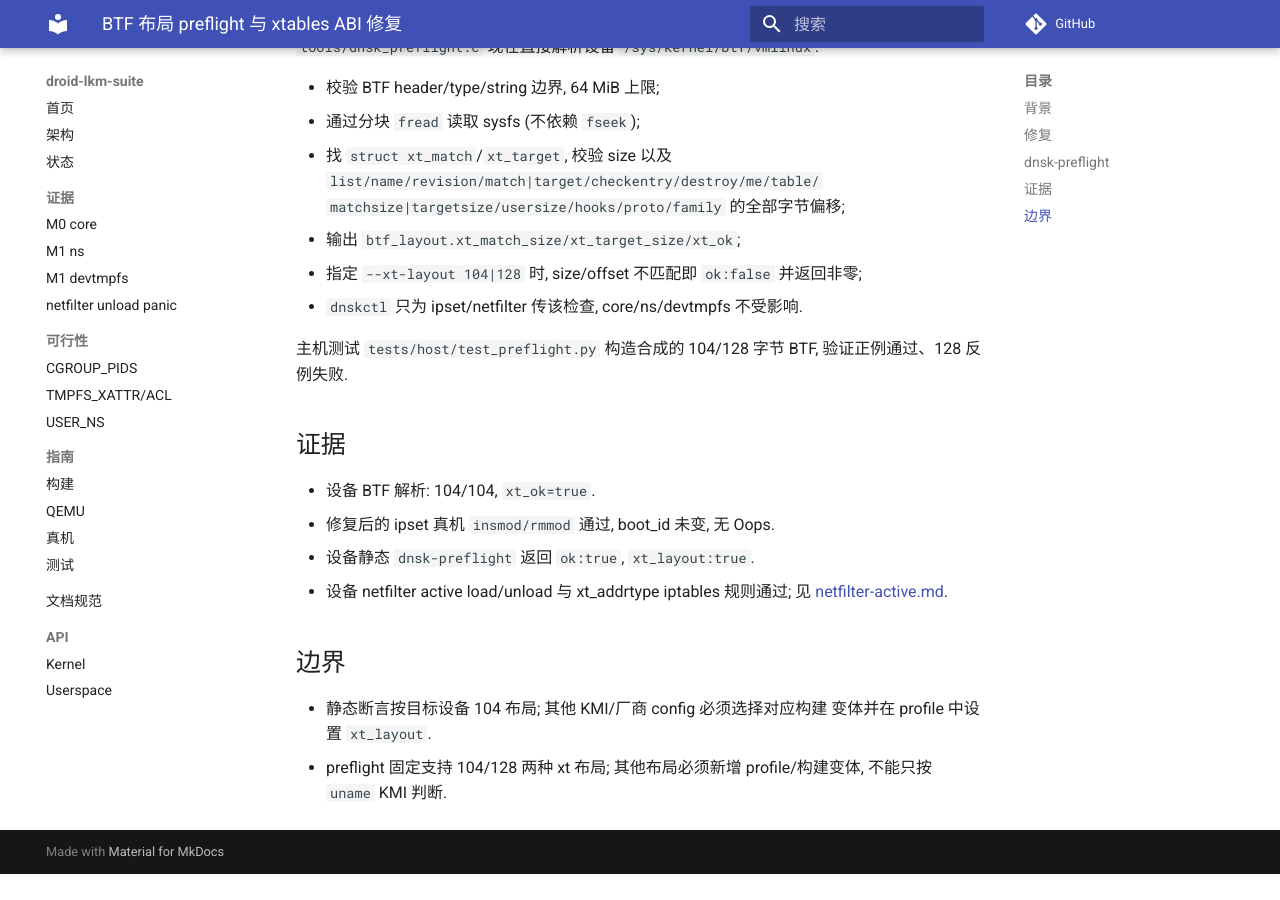
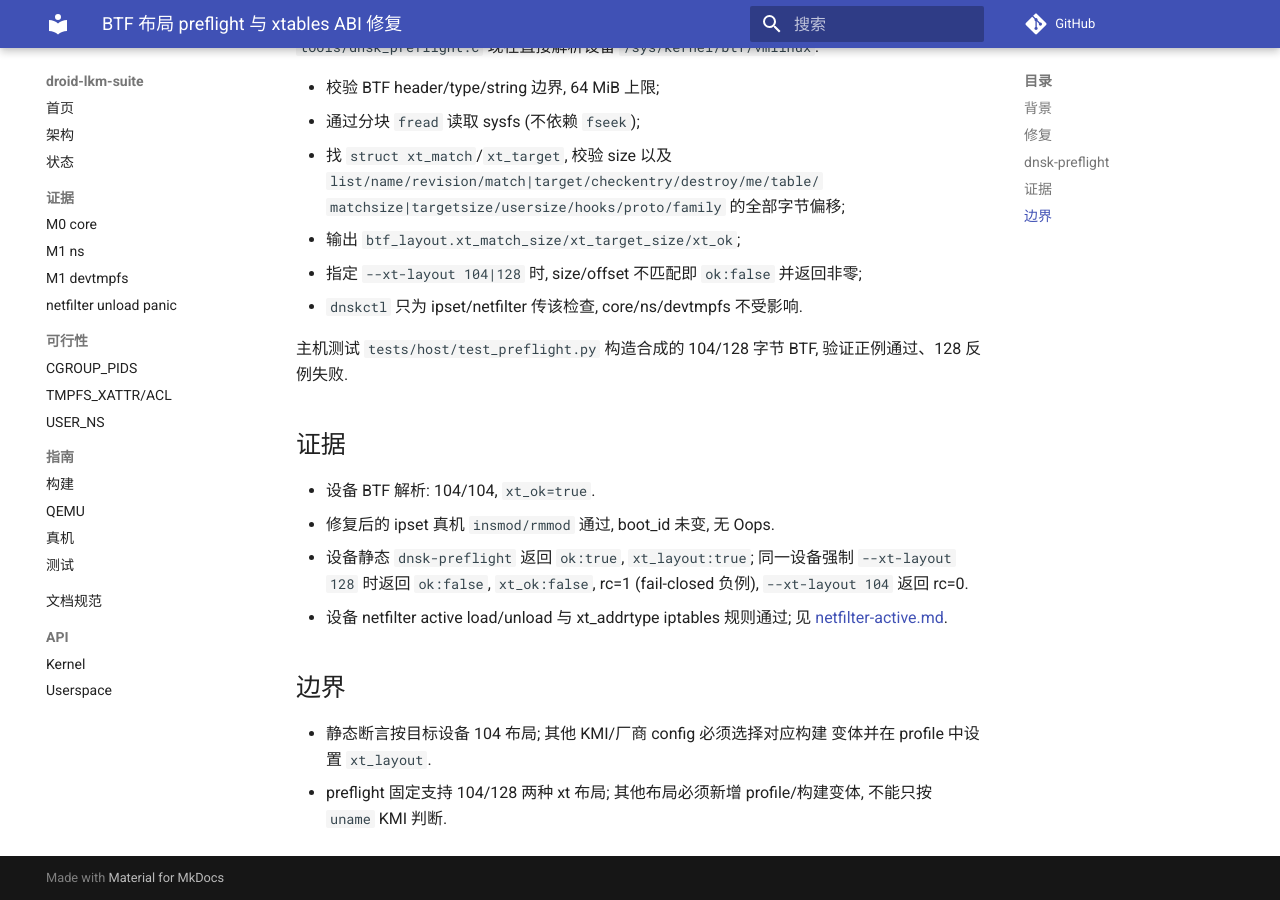
Before and after one commit to uobe1/droid-lkm-suite, an MkDocs documentation site: the page built from docs/evidence/xt-layout-preflight.md, in a window 1280 px wide and 900 px high, scrolled down 710 px. Built offline with MkDocs 1.6.1 and Material for MkDocs 9.7.7, drawn with Linux system fonts in a browser that asks for light colours; comment, search, counter and statistics services are not loaded; before the commit the page ends 1584 px from its top, so only the background shows below that.

Commit message:
docs(evidence): record preflight fail-closed negative

```diff
--- a/docs/evidence/xt-layout-preflight.md
+++ b/docs/evidence/xt-layout-preflight.md
@@ -41,7 +41,9 @@
 
 - 设备 BTF 解析: 104/104, `xt_ok=true`.
 - 修复后的 ipset 真机 `insmod/rmmod` 通过, boot_id 未变, 无 Oops.
-- 设备静态 `dnsk-preflight` 返回 `ok:true`, `xt_layout:true`.
+- 设备静态 `dnsk-preflight` 返回 `ok:true`, `xt_layout:true`;
+  同一设备强制 `--xt-layout 128` 时返回 `ok:false`, `xt_ok:false`, rc=1
+  (fail-closed 负例), `--xt-layout 104` 返回 rc=0.
 - 设备 netfilter active load/unload 与 xt_addrtype iptables 规则通过;
   见 [netfilter-active.md](netfilter-active.md).
 
```
